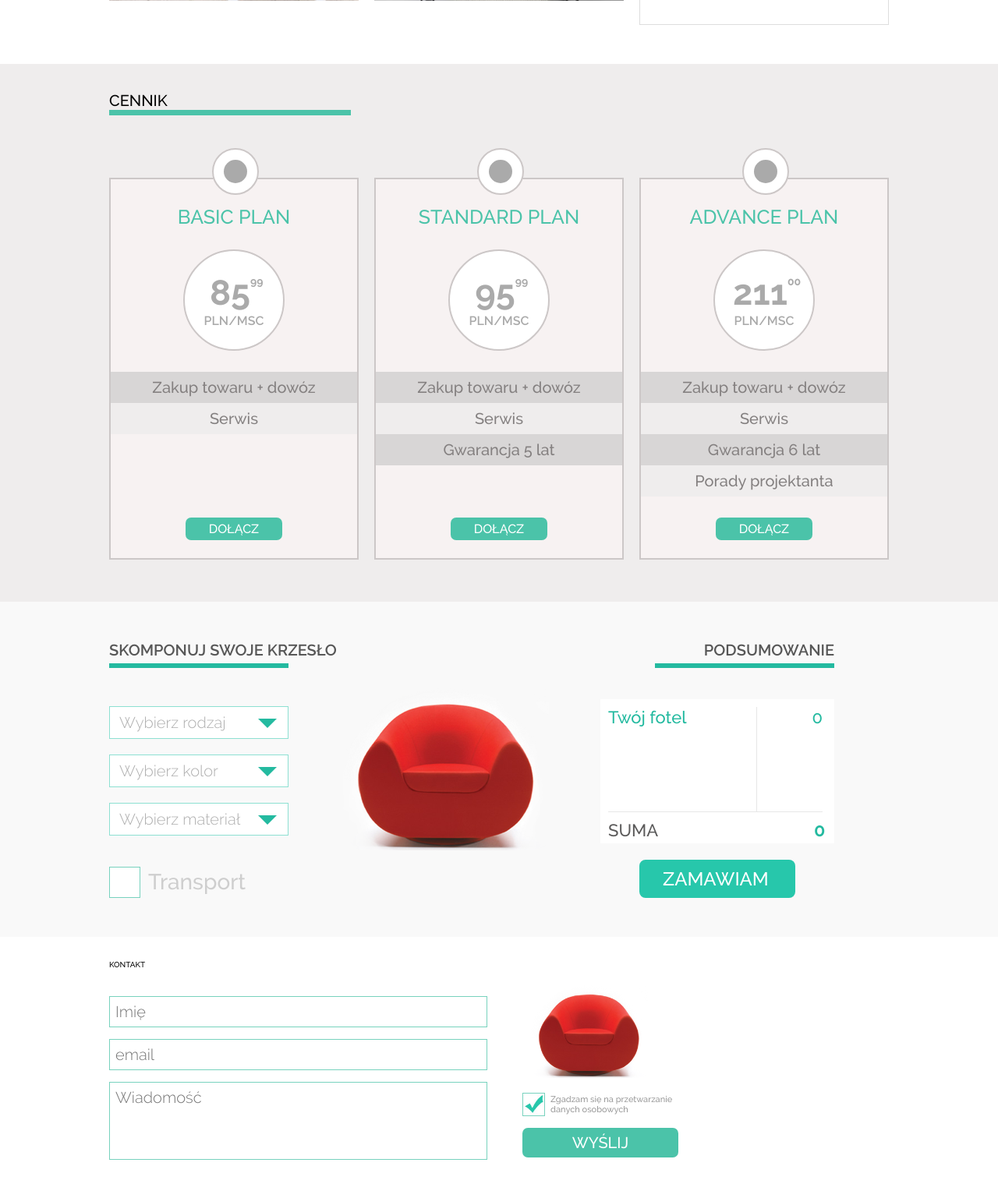
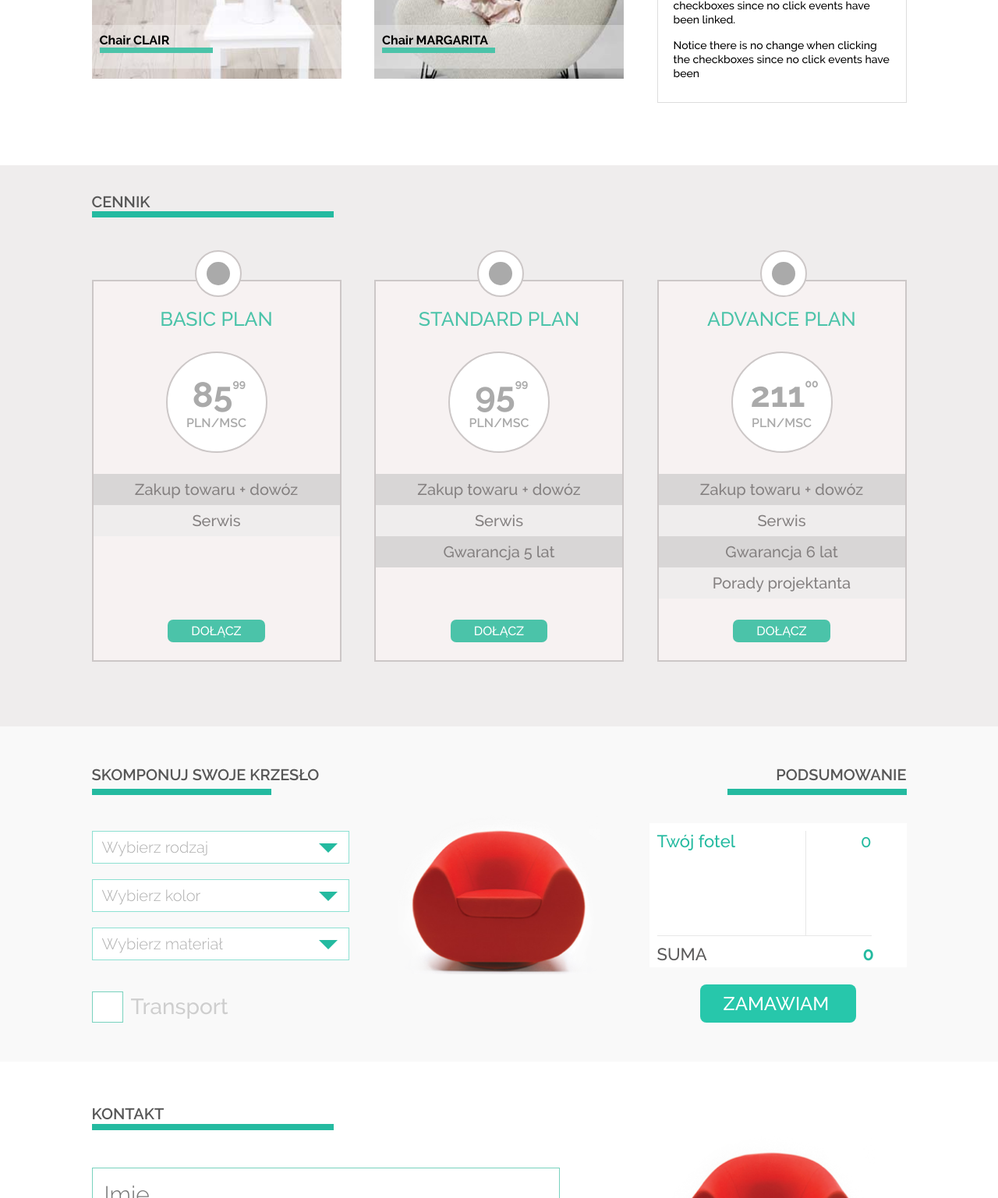
Before and after one commit to maciejken/sitonchair, a website: page index.html in a window 1280 px wide. Shown: the part 682-2219 px from the top of the page at 78% size. Drawn offline with Linux system fonts and the light colour scheme.

Commit message:
better & more flexible contact form section

```diff
--- a/coffee/app.coffee
+++ b/coffee/app.coffee
@@ -120,9 +120,8 @@ document.addEventListener 'DOMContentLoaded', ->
                             # wyświetla się na środku strony
                             img = chairView.firstElementChild
                             img.setAttribute 'src', j.dataset.image
-                            img.style.width = '100%'
-                            chairView.style.width = '330px'
-                            chairView.style.margin = '-20px 0 0 -55px'
+                            # img.style.width = '100%'
+                            # chairView.style.width = '26rem'
 
                         # przypisanie wybranej opcji do właściwego miejsca
                         # w zestawieniu dzięki zmiennej index
--- a/index.html
+++ b/index.html
@@ -25,9 +25,9 @@
             </nav>
        </div>
    </header>
-   <section id="section1">
-       <div class="container">
-           <div class="prev">&lt;</div>
+   <section id="section1" class="flex column">
+       <div class="container flex">
+           <div class="prev flex">&lt;</div>
            <div class="image">
                <ul>
                    <li class="visible"><img src="assets/sitonchair/images/black_chair.png" alt="black chair"></li>
@@ -42,7 +42,8 @@
                </p>
                <a href="#">ZOBACZ WIĘCEJ</a>
            </div>
-           <div class="next">&gt;</div>
+           <div class="empty-space"></div>
+           <div class="next flex">&gt;</div>
        </div>
    </section>
    <section id="section2">
@@ -68,9 +69,10 @@
            </div>
        </div>
     </section>
-    <section id="section3">
-        <div class="container">
-           <div id="cennik">CENNIK</div>
+    <section id="cennik">
+        <div class="container column">
+           <h2>CENNIK</h2>
+           <span class="green_bell"></span>
         </div>
         <div class="container">
             <div class="box basic">
@@ -155,7 +157,7 @@
    </section>
    <section class="kalkulator">
         <div class="container">
-            <section class="choice_part">
+            <section class="choice_part flex column">
                 <header>
                     <h3>SKOMPONUJ SWOJE KRZESŁO</h3>
                     <span class="green_bell"></span>
@@ -201,7 +203,7 @@
             </section>
 
             <section class="image_part">
-                <figure>
+                <figure class="flex">
                     <img src="assets/sitonchair/images/red_chair.png">
                 </figure>
             </section>
@@ -235,28 +237,31 @@
         </div>
     </section>
 
-    <section id="section4">
-        <div class="container clearfix">
-            <div id="kontakt">KONTAKT</div>
-        </div>
-        <div class="container clearfix">
-            <form action="">
-                <div class="box1">
+    <section id="kontakt">
+        <div class="container flex column">
+            <form class="flex" action="#">
+                <div class="box1 flex column">
+                    <div>
+                        <h3>KONTAKT</h3>
+                        <span class="green_bell"></span>
+                    </div>
+                    <div class="empty-space"></div>
                     <input type="text" name="imie" placeholder="Imię">
                     <input type="email" name="email" placeholder="email">
                     <textarea name="wiadomosc" placeholder="Wiadomość"></textarea>
                 </div>
-                <div class="box2">
+                <div class="box2 flex column">
+                    <div class="empty-space"></div>
                     <img src="assets/sitonchair/images/red_chair.png" alt="red chair">
                     <input type="checkbox" checked name="zgoda" id="zgoda">
-                    <label for="zgoda"><span class="tick"></span><span class="zgoda">Zgadzam się na przetwarzanie danych osobowych</span></label>
+                    <label class="flex" for="zgoda"><span class="tick"></span><div class="zgoda">Zgadzam się na przetwarzanie danych osobowych</div></label>
                     <a href="#">WYŚLIJ</a>
                 </div>
             </form>
         </div>
     </section>
     <footer>
-        <div class="container clearfix">
+        <div class="container flex">
             <div class="copyleft">
                 <span>&copy;</span> Copyleft 2017 | All Rights Reversed - Sit On Chair
             </div>
--- a/sass/partials/_section3.sass
+++ b/sass/partials/_cennik.sass
@@ -1,16 +1,15 @@
-#section3
+#cennik
     background-color: #efeded
-    height: 69rem
+    height: 72rem
     padding: 3.5rem 0 0 0
 
     .container
         @include display(flex)
         justify-content: space-between
 
-    #cennik
-        width: 31rem
-        border-bottom: 0.7rem solid #4BC3A9
-        font-family: ralewaymedium
+    h2
+        color: #575757
+        font-family: ralewaysemibold
         font-size: 2rem
 
     .basic, .standard, .advance
--- a/sass/partials/_kalkulator.sass
+++ b/sass/partials/_kalkulator.sass
@@ -4,11 +4,15 @@ section.kalkulator
     height: 43rem
     @include display(flex)
     align-items: center
+    // display: none
 
     .container
         @include display(flex)
-        // justify-content: space-between
+        justify-content: space-between
         // border: 1px solid red
+
+        .green_bell
+            width: 23rem
 
     header
         background-color: inherit
@@ -17,24 +21,16 @@ section.kalkulator
             color: #575757
             font-size: 2rem
 
-        .green_bell
-            background-color: #24baa0
-            width: 23rem
-            height: 0.6rem
-            display: inline-block
-            margin: 0.5rem 0 0.5rem 0
-
-
     section.choice_part
         @include display(flex)
         flex-direction: column
         justify-content: space-between
-        width: 30rem
+        width: 33rem
         height: 33rem
 
         .drop_down_list
             border: 1px solid #8de0d2
-            width: 23rem
+            width: 33rem
             height: 4.2rem
             font-size: 2rem
             background-color: white
@@ -127,6 +123,13 @@ section.kalkulator
         @extend section.choice_part
         width: 33rem
         justify-content: center
+
+        figure
+            justify-content: center
+            align-items: center
+
+            img
+                width: 26rem
 
     section.summary_part
         @extend section.choice_part
--- /dev/null
+++ b/sass/partials/_kontakt.sass
@@ -0,0 +1,88 @@
+#kontakt
+    height: 56rem
+    @include display(flex)
+    justify-content: center
+    align-items: center
+
+    // .container
+    //     border: 1px solid red
+
+    form
+        height: 45rem
+
+        .box1
+
+            h3
+                color: #575757
+                font-size: 2rem
+                font-family: ralewaysemibold, sans-serif
+
+            input, textarea
+                display: block
+                width: 60rem
+                border: 1px solid #4BC3A9
+                border: 1px solid rgba(75,195,169,.75)
+                padding: 2rem 1.5rem
+                font-size: 2.5rem
+                font-family: ralewaymedium
+
+            textarea
+                height: 18rem
+                resize: none
+                margin-bottom: 0
+
+            input[type=text], input[type=email], textarea
+                @include placeholder
+                    font-family: ralewaylight
+                    font-size: 3rem
+
+        .box2
+            width: 35rem
+            align-items: center
+
+            img
+                width: 27rem
+
+            label
+                @include unselectable
+
+                .zgoda
+                    font-family: ralewaylight
+                    padding: 2px 7px
+                    font-size: 2rem
+                    color: #999
+                    text-align: left
+
+            input[type=checkbox]
+                display: none
+
+
+            input[type=checkbox] + label span.tick
+                width: 8rem
+                height: 5rem
+                background: #fff
+                cursor: pointer
+                border: 1px solid #4BC3A9
+                border: 1px solid rgba(75,195,169,.75)
+
+            input[type=checkbox]:checked + label span.tick
+                background-image: url('images/form_ok.jpg')
+                -webkit-background-size: 5rem
+                background-size: 5rem
+                background-position: center
+                background-repeat: no-repeat
+
+            a
+                display: block
+                width: 100%
+                color: white
+                font-size: 3.2rem
+                font-family: ralewaysemibold
+                background-color: #4BC3A9
+                text-decoration: none
+                padding: 1.5rem
+                border-radius: 7px
+                text-align: center
+
+                &:hover
+                    background-color: #2F8E83
--- a/sass/partials/_section1.sass
+++ b/sass/partials/_section1.sass
@@ -1,17 +1,14 @@
 #section1
     background-image: linear-gradient(#fff, rgba(0, 0, 0, .15))
-    // padding: 50px 0 0 0
-    font-size: 1.25rem
+    height: 50rem
+    // font-size: 1.25rem
+    justify-content: center
 
     .container
-        @include display(flex)
         height: 40rem
         justify-content: space-between
         align-items: flex-end
-
-    //
-    // .prev, .image, .text
-    //     float: left
+        // border: 1px solid red
 
     .prev, .next
         // width: 35px
@@ -22,27 +19,16 @@
         color: #4BC3A9
         font-size: 7.2rem
         @include unselectable
-        @include display(flex)
         align-items: center
 
 
     .prev:hover, .next:hover
         color: #2F8E83
 
-    //
-    // .next
-    //     float: right
-
 
     .image
-        width: 32rem
-        height: 35rem
+        // width: 36rem
 
-    // background-image: url('../images/black_chair.png')
-    // -webkit-background-size: auto 100%
-    // background-size: auto 100%
-    // background-position: center
-    // background-repeat: no-repeat
 
     ul
         list-style: none
@@ -53,13 +39,14 @@
         li.visible
             display: block
             float: left
-            width: 32rem
-            height: 35rem
+            width: 41rem
             overflow: hidden
 
             img
                 position: relative
-                left: -9rem
+                left: -10rem
+                top: 3rem
+                width: 140%
                 max-width: none
                 @include unselectable
 
@@ -70,39 +57,41 @@
         justify-content: center
         align-items: center
         text-align: center
-        width: 40rem
-        height: 35rem
+        width: 42rem
+        height: 38rem
         // border: 1px solid red
 
+        h1
+            font-size: 4rem
+            @include unselectable
 
 
-    .text h1
-        font-size: 3.6rem
-        // margin: 0 0 1rem
-        @include unselectable
+        span
+            color: #4BC3A9
+            font-family: ralewaybold
 
 
-    .text span
-        color: #4BC3A9
-        font-family: ralewaybold
+        p
+            margin: 2rem 0
+            font-size: 1.4rem
+            font-family: ralewaymedium
+            line-height: 2.5rem
 
 
-    .text p
-        margin: 2rem 0
-        font-size: 1.8rem
-        // line-height: 2rem
+        a
+            display: block
+            width: 27rem
+            margin: 1rem
+            color: white
+            font-size: 2.25rem
+            background-color: #4BC3A9
+            text-decoration: none
+            padding: 1.25rem
+            // font-family: ralewaymedium
+            border-radius: 0.7rem
 
+            &:hover
+                background-color: #2F8E83
 
-    .text a
-        display: block
-        width: 20rem
-        margin: 1rem
-        color: white
-        font-size: 1.8rem
-        background-color: #4BC3A9
-        text-decoration: none
-        padding: 1rem 2rem
-        border-radius: 0.7rem
-
-    .text a:hover
-        background-color: #2F8E83
+    .empty-space
+        width: 5rem
--- a/sass/partials/_section2.sass
+++ b/sass/partials/_section2.sass
@@ -1,6 +1,6 @@
 #section2
     background-color: #fff
-    height: 32rem
+    height: 35rem
 
     .container
         @include display(flex)
--- a/sass/partials/_section4.sass
+++ /dev/null
@@ -1,99 +0,0 @@
-#section4
-    // height: 200px
-    padding: 30px 0 30px
-
-
-#section4 #kontakt
-    margin: 0 0 20px
-
-
-
-#section4 .box1, #section4 .box2
-    float: left
-
-
-#section4 .box1
-    width: 500px
-    margin-right: 30px
-
-
-#section4 .box2
-    width: 200px
-
-
-.box1
-    input, textarea
-        display: block
-        width: 485px
-        height: 40px
-        margin: 15px 0
-        border: 1px solid #4BC3A9
-        border: 1px solid rgba(75,195,169,.75)
-        padding: 7px
-        font-size: 20px
-        font-family: ralewaymedium
-
-
-.box1
-    textarea
-        height: 100px
-        resize: none
-
-    input[type=text], input[type=email], textarea
-        @include placeholder
-            font-family: ralewaylight
-            font-size: 20px
-
-
-.box2
-    img
-        height: 120px
-        margin: 0 10px 10px
-
-    label
-        display: table
-        margin: 7px 0
-        @include unselectable
-
-        span.zgoda
-            display: table-cell
-            padding: 2px 7px
-            font-size: 11px
-            color: #999
-            text-align: left
-
-    input[type=checkbox]
-        display: none
-
-
-    input[type=checkbox] + label span.tick
-        display: table-cell
-        width: 29px
-        height: 29px
-        vertical-align: middle
-        background: #fff
-        cursor: pointer
-        border: 1px solid #4BC3A9
-        border: 1px solid rgba(75,195,169,.75)
-
-    input[type=checkbox]:checked + label span.tick
-        background-image: url('images/form_ok.jpg')
-        -webkit-background-size: 29px
-        background-size: 29px
-        background-position: center
-        background-repeat: no-repeat
-
-    a
-        display: block
-        margin: 15px auto
-        color: white
-        font-size: 20px
-        font-size: ralewaysemibold
-        background-color: #4BC3A9
-        text-decoration: none
-        padding: 7px 20px
-        border-radius: 7px
-        text-align: center
-
-        &:hover
-            background-color: #2F8E83
--- a/sass/style.sass
+++ b/sass/style.sass
@@ -6,7 +6,7 @@
 
 // breakpoints
 $mobile: 500px
-$tablet: 1000px
+$tablet: 1045px
 
 // mobile
 html
@@ -18,6 +18,19 @@ html
     .container
         margin: 0 auto
         width: $tablet
+
+    .flex
+        @include display(flex)
+        justify-content: space-between
+
+    .column
+        flex-direction: column
+
+    .green_bell
+        background-color: #24baa0
+        width: 31rem
+        height: 0.8rem
+        display: inline-block
 
 
 @media screen and (min-width: $tablet)
@@ -32,10 +45,10 @@ html
 
 @import 'partials/section2'
 
-@import 'partials/section3'
+@import 'partials/cennik'
 
 @import 'partials/kalkulator'
 
-@import 'partials/section4'
+@import 'partials/kontakt'
 
 @import 'partials/footer'
```
Also changed, not shown: assets/sitonchair/js/app.js (+1 -4 lines), assets/sitonchair/style.css.
